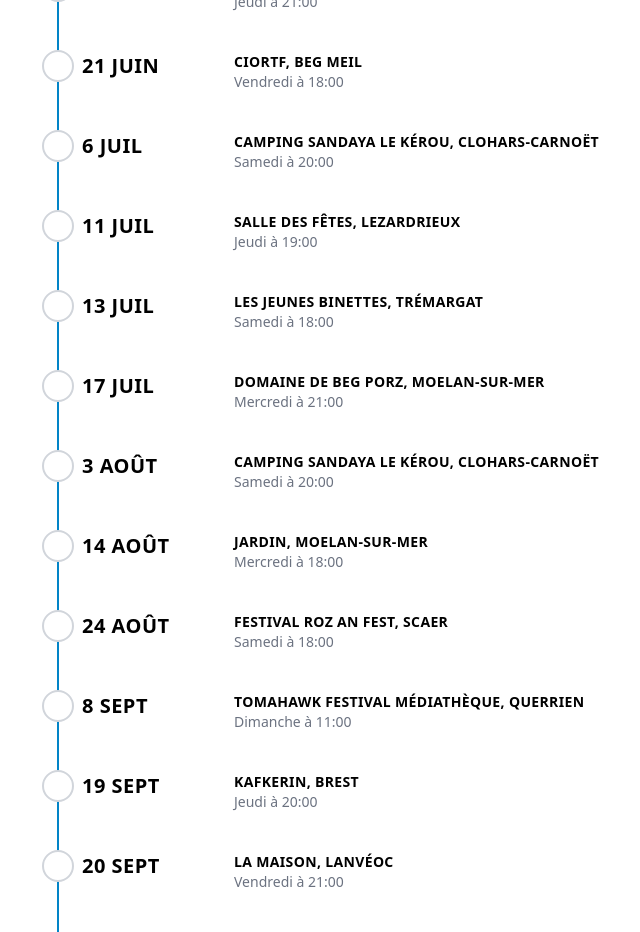
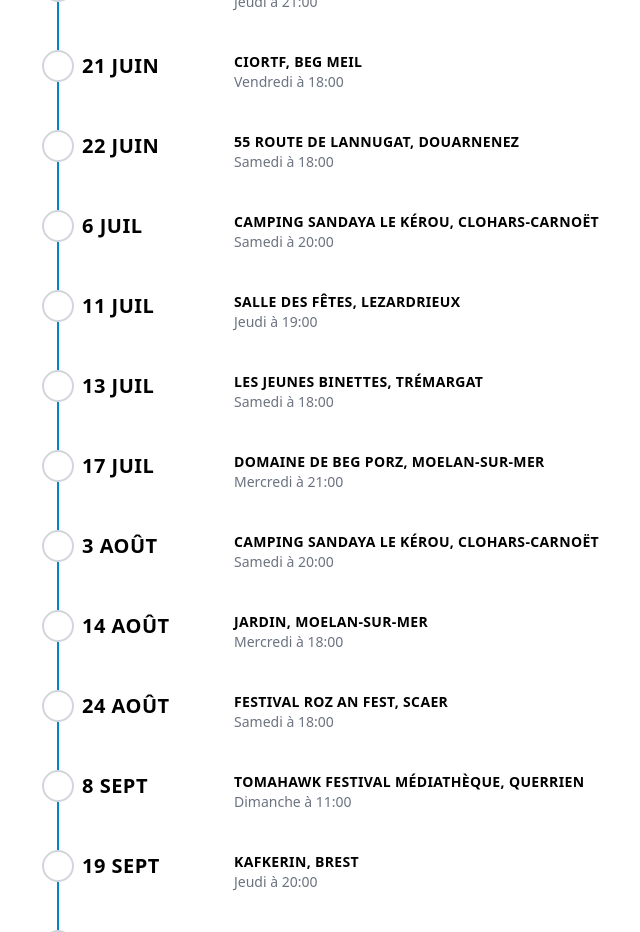
Before and after one commit to AlexandreKempf/en-tete-a-texte, a SvelteKit app: page /concerts in a window 1280 px wide. Shown: the part 1040-1972 px from the top of the page, without its empty margins (598-1238 px from the left). Built offline with nearby package versions, Linux system fonts and the light colour scheme.

Commit message:
Update concerts.js

```diff
--- a/src/routes/concerts.js
+++ b/src/routes/concerts.js
@@ -234,6 +234,10 @@ export const concerts = [
         place: 'CIORTF, Beg Meil'
     },
     {
+        date: new Date(2024, 5, 22, 18),
+        place: '55 Route de Lannugat, Douarnenez'
+    },
+    {
         date: new Date(2024, 6, 6, 20),
         place: 'Camping Sandaya Le Kérou, Clohars-Carnoët'
     },
```
